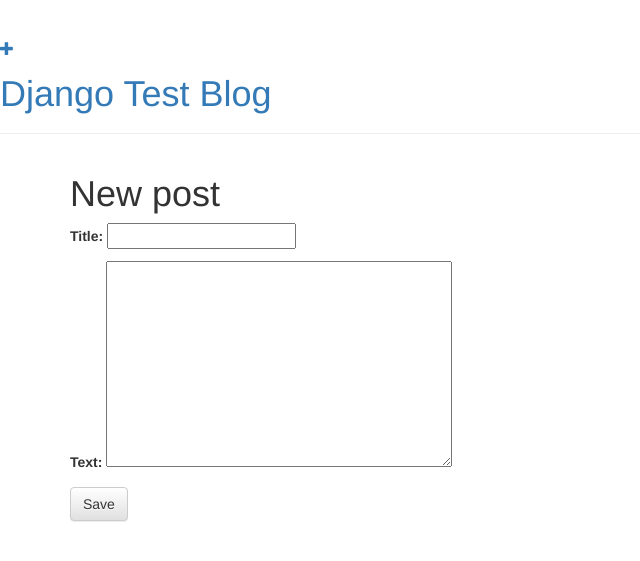
After one commit to wfpinedar/django-blog, a Django app: page /post/new in a window 1280 px wide. The commit adds this page. Shown: the top 561 px of the page, without its empty margins (0-640 px from the left). Run offline with Django 3.2, Linux system fonts and the light colour scheme; some libraries are stand-ins or nearby versions.

Commit message:
Adiciones menores, con error de post_detail

```diff
--- /dev/null
+++ b/blog/forms.py
@@ -0,0 +1,8 @@
+from django import forms
+from .models import Post
+
+class PostForm(forms.ModelForm):
+
+	class Meta:
+		model = Post
+		fields = ('title', 'text',)
--- a/blog/templates/blog/base.html
+++ b/blog/templates/blog/base.html
@@ -9,6 +9,7 @@
 	</head>
 	<body>
 		<div class="page-header">
+			<a href="{% url 'blog.views.post_new' %}" class="top-menu"><span class="glyphicon glyphicon-plus"></span></a>
             <h1><a href="/">Django Test Blog</a></h1>
         </div>
         <div class="content container">
--- /dev/null
+++ b/blog/templates/blog/post_edit.html
@@ -0,0 +1,9 @@
+{% extends 'blog/base.html' %}
+
+{% block content %}
+	<h1>New post</h1>
+	<form method="POST" class="post-form">{% csrf_token %}
+		{{ form.as_p }}
+		<button type="submit" class="save btn btn-default">Save</button>
+	</form>
+{% endblock %}
--- a/blog/urls.py
+++ b/blog/urls.py
@@ -4,4 +4,5 @@
 urlpatterns = [
         url(r'^$', views.post_list),
 		url(r'^post/(?P<pk>[0-9]+)/$', views.post_detail),
+		url(r'^post/new$', views.post_new, name='post_new'),
     ]
--- a/blog/views.py
+++ b/blog/views.py
@@ -2,11 +2,26 @@
 from django.utils import timezone
 from .models import Post
 from django.shortcuts import render, get_object_or_404
+from .forms import PostForm
+from django.shortcuts import redirect
 
 def post_list(request):
 	posts = Post.objects.filter(published_date__lte=timezone.now()).order_by('published_date')
 	return render(request, 'blog/post_list.html', {'posts': posts})
 
 def post_detail(request, pk):
-        post = get_object_or_404(Post, pk=pk)
-        return render(request, 'blog/post_detail.html', {'post': post})
+	post = get_object_or_404(Post, pk=pk)
+	return render(request, 'blog/post_detail.html', {'post': post})
+
+def post_new(request):
+	if request.method == "POST":
+		form = PostForm(request.POST)
+		if form.is_valid():
+			post = form.save(commit=False)
+			post.author = request.user
+			post.published_date = timezone.now()
+			post.save()
+			return redirect('post_detail', pk=post.pk)
+	else:
+		form = PostForm()
+	return render(request, 'blog/post_edit.html', {'form': form})
```
